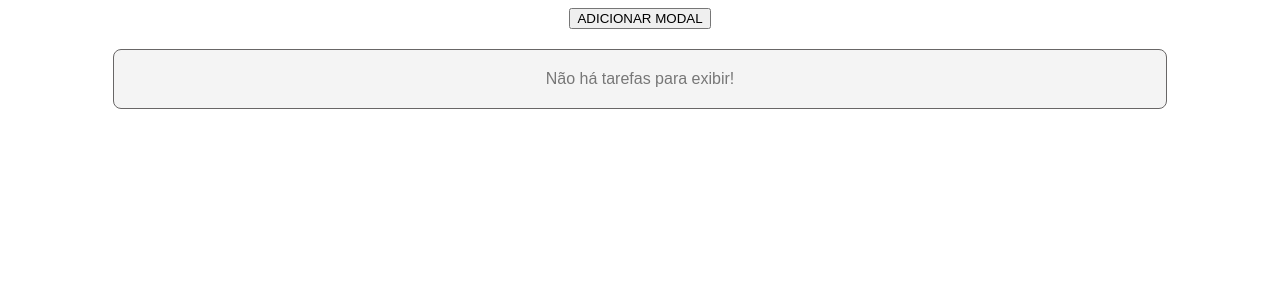
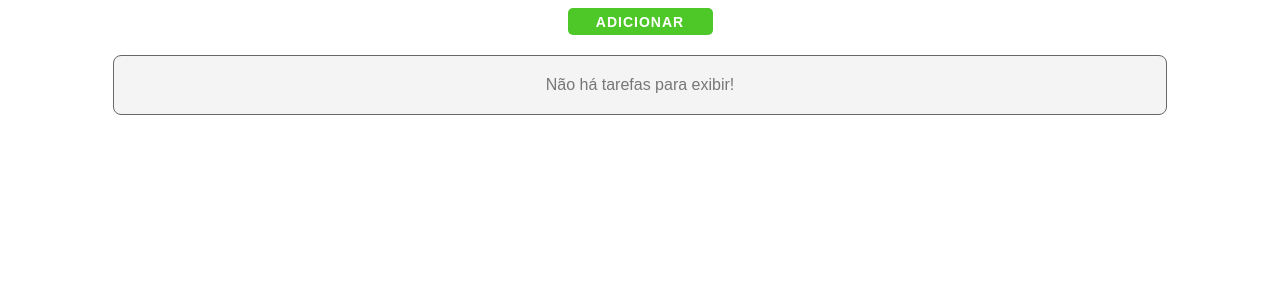
Before and after one commit to brunongomes/app-do-zero-pdi, an Angular app: page / in a window 1280 px wide. Shown: the top 300 px of the page. Built offline with nearby package versions, Linux system fonts and the light colour scheme; data requests are answered from the project's data file.

Commit message:
refactor: style the button

```diff
--- a/src/app/components/task-list/task-list.component.html
+++ b/src/app/components/task-list/task-list.component.html
@@ -1,7 +1,6 @@
 <div class="container">
-    <!-- <button id="btn-add-task" (click)="addTask()">ADICIONAR</button> -->
     <app-task-registration-modal #taskModal (saveTask)="addTask($event)"></app-task-registration-modal>
-    <button (click)="taskModal.open()">ADICIONAR MODAL</button>
+    <button id="btn-add-task" (click)="taskModal.open()">ADICIONAR</button>
       <table mat-table [dataSource]="dataSource" class="mat-elevation-z8" *ngIf="tasks.length > 0">
         <ng-container matColumnDef="isChecked">
           <th mat-header-cell *matHeaderCellDef> </th>
```
